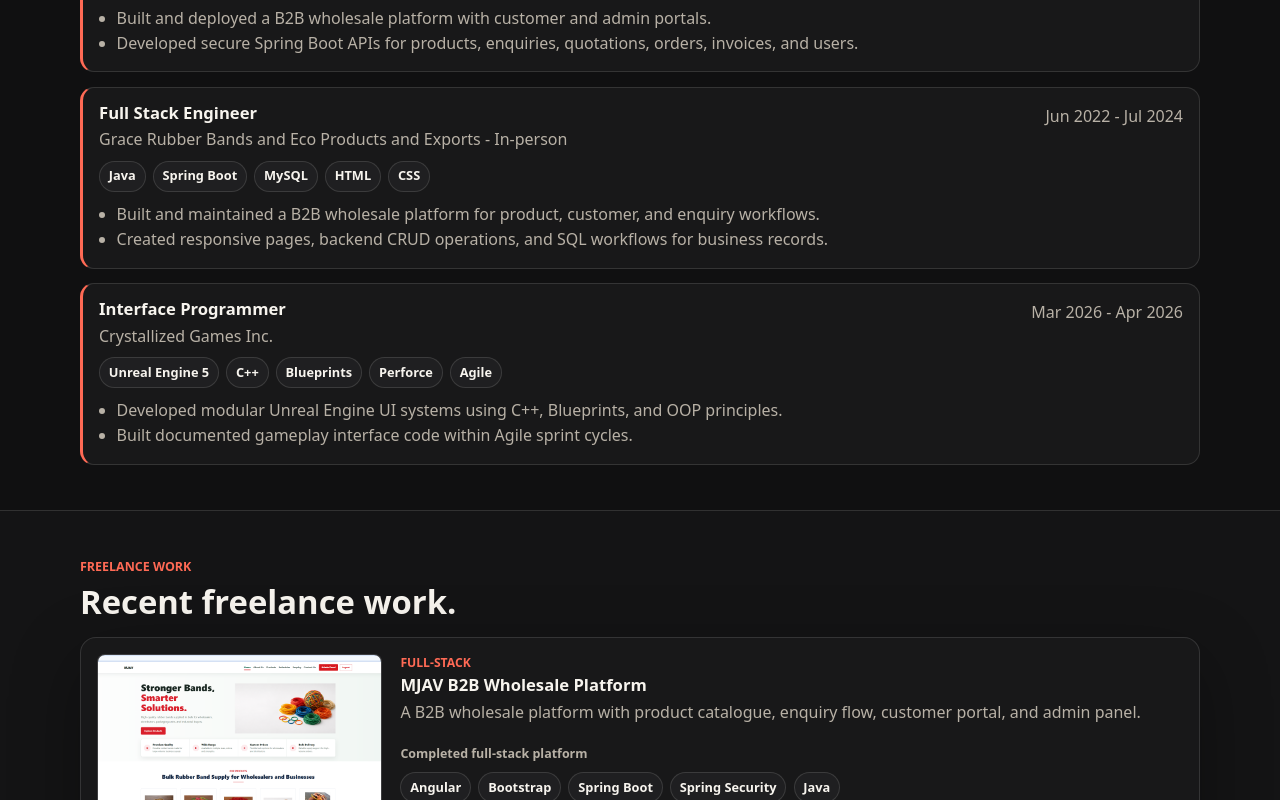
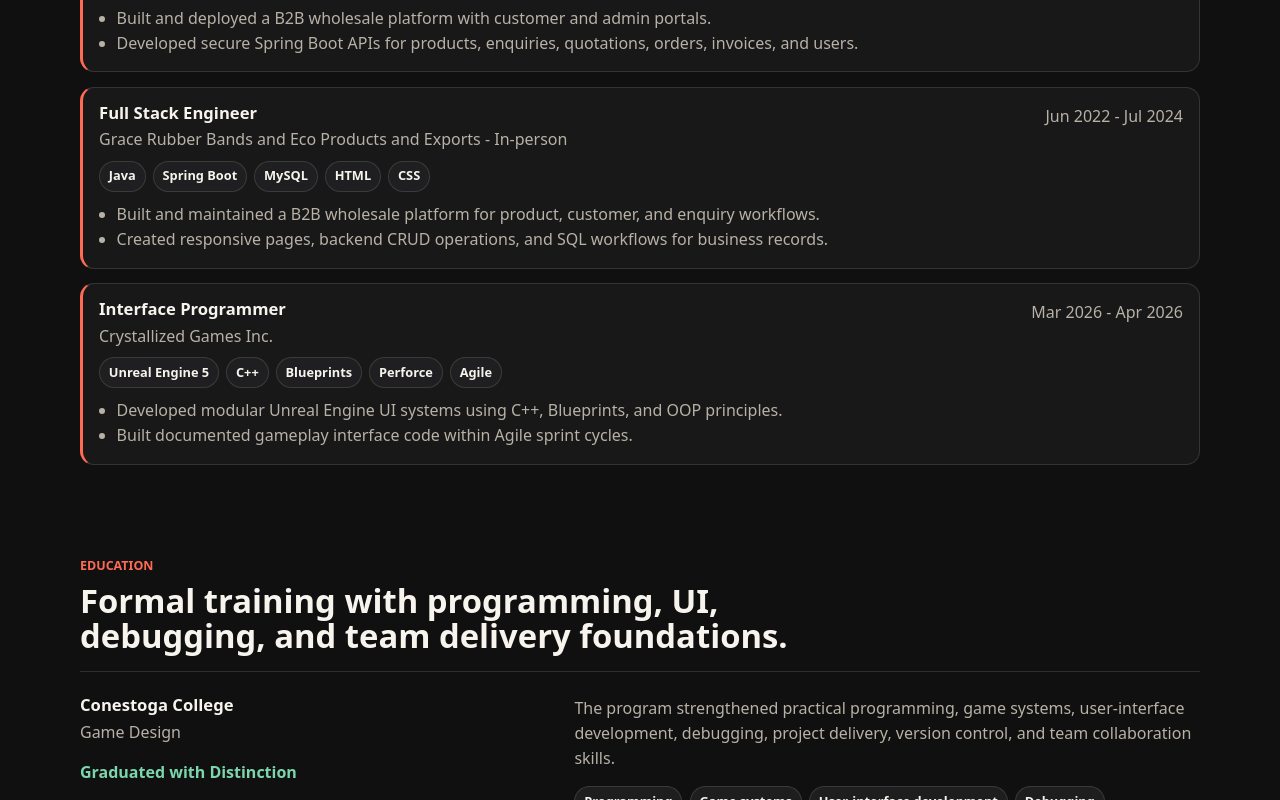
Before and after one commit to VS-Studio-Hub/venthan-francis-portfolio, an Angular app: page / in a window 1280 px wide. Shown: the part 2000-2800 px from the top of the page. Built offline with nearby package versions, Linux system fonts and the light colour scheme.

Commit message:
Show the Education section on the homepage
The component and its content already existed but were never wired
into the page. Added it to the nav and between Experience and
Projects.

```diff
--- a/src/app/components/header/header.component.ts
+++ b/src/app/components/header/header.component.ts
@@ -27,6 +27,7 @@ export class HeaderComponent implements OnInit, OnDestroy {
     { label: 'About', sectionId: 'about' },
     { label: 'Skills', sectionId: 'skills' },
     { label: 'Experience', sectionId: 'experience' },
+    { label: 'Education', sectionId: 'education' },
     { label: 'Projects', sectionId: 'projects' },
     { label: 'Contact', sectionId: 'contact' }
   ];
--- a/src/app/pages/home-page/home-page.component.html
+++ b/src/app/pages/home-page/home-page.component.html
@@ -3,6 +3,7 @@
   <app-about></app-about>
   <app-skills></app-skills>
   <app-experience></app-experience>
+  <app-education></app-education>
   <app-projects></app-projects>
   <app-contact></app-contact>
 </main>
--- a/src/app/pages/home-page/home-page.component.ts
+++ b/src/app/pages/home-page/home-page.component.ts
@@ -2,6 +2,7 @@ import { Component, inject, OnInit } from '@angular/core';
 import { Meta, Title } from '@angular/platform-browser';
 import { AboutComponent } from '../../components/about/about.component';
 import { ContactComponent } from '../../components/contact/contact.component';
+import { EducationComponent } from '../../components/education/education.component';
 import { ExperienceComponent } from '../../components/experience/experience.component';
 import { HeroComponent } from '../../components/hero/hero.component';
 import { ProjectsComponent } from '../../components/projects/projects.component';
@@ -14,6 +15,7 @@ import { SkillsComponent } from '../../components/skills/skills.component';
     AboutComponent,
     SkillsComponent,
     ExperienceComponent,
+    EducationComponent,
     ProjectsComponent,
     ContactComponent
   ],
```
